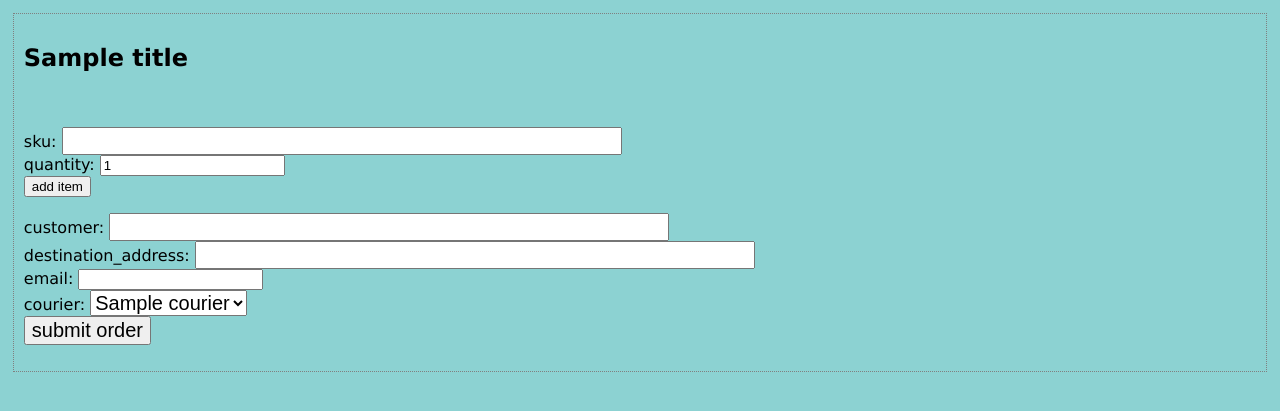
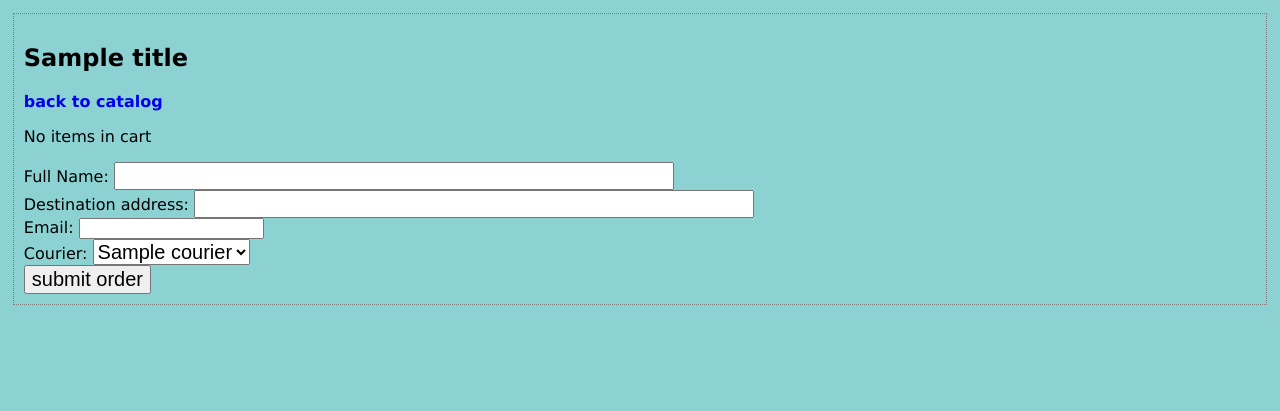
Before and after one commit to BorisThereIs/online_store, a Flask app: template templates/order_form.html in a window 1280 px wide. Shown: the top 411 px of the page. Run offline with Flask 3, Linux system fonts and the light colour scheme; the template is opened without the code that fills it: most values are stand-ins (such as "Sample title", 1, 10 or a date in 2020).

Commit message:
add new functionality
add session storage to client side.
make order form page more dynamic using js.
complete logic to save new order details.

```diff
--- a/main.py
+++ b/main.py
@@ -79,27 +79,62 @@ def submit_order():
                     request.form['email'],
                     )
 
-    sku_qty = json.loads(request.form['sku_qty_dict'])
+    raw_items = json.loads(request.form['hid_items_to_submit'])
+    print(new_order_data)
+    print(raw_items)
+
     with UseDatabase(app.config['dbconfig']) as cursor:
         sql_insert_new_order = """
-                INSERT INTO `order` (
-                    recepient_name,
-                    destination_address,
-                    courier,
-                    order_datetime,
-                    email
-                    )
-                    VALUES(%s, %s, %s, %s, %s)
-                """
+            INSERT INTO `order` (
+                recepient_name,
+                destination_address,
+                courier,
+                order_datetime,
+                email
+            )
+            VALUES(%s, %s, %s, %s, %s)
+            """
         cursor.execute(sql_insert_new_order, new_order_data)
         new_order_no = cursor.lastrowid
 
-    message = (f"Your order:"
-                f"full name: {request.form['customer']}"
-                f"destination_address: {request.form['destination_address']}"
-                f"email: {request.form['email']}"
-                f"courier: {request.form['courier']}"
-                f"sku_qty_dict: {request.form['sku_qty_dict']}")
+        print(f"new_order_no:{new_order_no}")
+
+        prepared_items = []
+        for item in raw_items:
+            prepared_items.append(
+                (
+                    new_order_no,
+                    item['sku'],
+                    item['qty'],
+                    item['price'] * item['qty'],
+                )
+            )
+
+        print(f"prepared_items:\n{prepared_items}")
+
+        sql_insert_new_order_sku_details = """
+            INSERT INTO `order_sku` (
+                order_id,
+                sku,
+                quantity,
+                orderline_price
+            )
+            VALUES(%s, %s, %s, %s)
+            """
+        cursor.executemany(sql_insert_new_order_sku_details, prepared_items)
+        print(f"rowcount:{cursor.rowcount}\n"
+                f"statement:{cursor.statement}\n"
+                f"with_rows:{cursor.with_rows}\n"
+                f"fetchall result:\n{cursor.fetchall()}")
+
+    # message = (f"Your order:"
+    #             f"full name: {request.form['customer']}"
+    #             f"destination_address: {request.form['destination_address']}"
+    #             f"email: {request.form['email']}"
+    #             f"courier: {request.form['courier']}"
+    #             f"sku_qty_dict: {request.form['sku_qty_dict']}")
+
+    message = "some message"
     return render_template('entry.html',
                             message=message)
 
--- a/static/js/all_items_page_functions.js
+++ b/static/js/all_items_page_functions.js
@@ -13,7 +13,8 @@ function addItem(e) {
     items_to_order.push({
         "sku": item_sku.innerText,
         "name": item_name.innerText,
-        "price": item_price.innerText
+        "price": Number(item_price.innerText),
+        "qty": 1
     });
 
     sessionStorage.setItem("items_to_order", JSON.stringify(items_to_order))
--- /dev/null
+++ b/static/js/order_form_functions.js
@@ -0,0 +1,131 @@
+//
+
+function changeItemQty(e) {
+    //
+    var qtyElementValue = e.target.value;
+    if (qtyElementValue == "" || qtyElementValue == "0") {
+        e.target.value = "1";
+        qtyElementValue = "1";
+    }
+    var qtyElementId = e.target.id;
+    var itemNo = qtyElementId.substring(qtyElementId.lastIndexOf("_") + 1);
+    items_to_submit[Number(itemNo - 1)]["qty"] = Number(e.target.value);
+    updateSessionStorage();
+}
+
+function updateSessionStorage() {
+    if (items_to_submit.length != 0) {
+        sessionStorage.setItem("items_to_order", JSON.stringify(items_to_submit));
+    } else {
+        sessionStorage.removeItem("items_to_order");
+    }
+
+}
+
+function removeItem(e) {
+    //
+    var removeBtnId = e.target.id;
+    var itemNo = removeBtnId.substring(removeBtnId.lastIndexOf("_") + 1);
+    items_to_submit.splice(Number(itemNo - 1), 1);
+    updateSessionStorage();
+    renderCart();
+}
+
+function handlePageRefresh(e) {
+    e.preventDefault();
+    updateSessionStorage();
+}
+
+function renderCart() {
+    //
+    if (items_to_submit.length == 0) {
+        document.getElementById("chosen-items-area").innerHTML = `<p>No items in cart</p>`;
+        return;
+    }
+
+    var newContent = "";
+    let colTitles = "";
+    let tableHeader = "";
+    let tableLines = "";
+
+    let itemKeys = Object.keys(items_to_submit[0]);
+    for (let i = 0; i < itemKeys.length; i++) {
+        colTitles += `<th>${itemKeys[i]}</th>`;
+    }
+
+    tableHeader += `<tr>${colTitles}</tr>`;
+
+    for (let item = 0; item < items_to_submit.length; item++) {
+        let lineCells = "";
+        for (let i = 0; i < itemKeys.length; i++) {
+            let tdValue = items_to_submit[item][itemKeys[i]];
+            if (itemKeys[i] == "qty") {
+                lineCells += `<td id="td_qty_${item + 1}">
+                                <input class="input-item-qty" id="input_qty_${item + 1}" type="number" value="${items_to_submit[item][itemKeys[i]]}" min="1">
+                                </input>
+                            </td>`
+                continue;
+            }
+            lineCells += `<td id="td_${item + 1}_${i + 1}">${tdValue}</td>`;
+        }
+        let lineRemoveBtn = `<td>
+                    <button class="btn-remove-item" id="btn_remove_item_${item + 1}">
+                        Remove item
+                    </button>
+                </td>`;
+        tableLines += `<tr id="tr_${item + 1}">${lineCells}${lineRemoveBtn}</tr>`
+    }
+
+    newContent += `<table>${tableHeader}${tableLines}</table>`
+    document.getElementById("chosen-items-area").innerHTML = newContent;
+    registerCartEventListeners();
+}
+
+function registerCartEventListeners() {
+    //
+    var qtyElementsList = document.querySelectorAll(".input-item-qty");
+    var listOfRemoveButtons = document.querySelectorAll(".btn-remove-item");
+
+    qtyElementsList.forEach((element) => {
+        element.addEventListener("input", changeItemQty);
+    }
+    )
+
+    listOfRemoveButtons.forEach((element) => {
+    element.addEventListener("click", removeItem);
+    })
+}
+
+function submitOrder(e) {
+    //
+    e.preventDefault();
+    if (e.target.elements["customer"].value == ""
+        || e.target.elements["destination_address"].value == ""
+        || e.target.elements["email"].value == "") {
+        alert(`all fields should be filled in`);
+        return;
+    }
+
+    var formHiddenField = e.target.elements["hid_items_to_submit"];
+    formHiddenField.value = sessionStorage.getItem("items_to_order");
+    sessionStorage.removeItem("items_to_order");
+    e.target.submit();
+}
+
+const items_to_submit = Array();
+if (sessionStorage.getItem("items_to_order") != null) {
+    items_to_submit.push(...JSON.parse(sessionStorage.getItem("items_to_order")));
+}
+
+renderCart();
+
+var listOfLinks = document.querySelectorAll("a");
+listOfLinks.forEach((element) => {
+        element.addEventListener("click", updateSessionStorage);
+    }
+)
+
+addEventListener("beforeunload", handlePageRefresh);
+
+var submitForm = document.getElementById("submit_order_form");
+submitForm.addEventListener("submit", submitOrder);
--- a/static/js/submit_order.js
+++ /dev/null
@@ -1,15 +0,0 @@
-
-var items_dict = {};
-
-function addItem() {
-    items_dict[document.getElementById("input_sku").value] = document.getElementById("input_qty").value;
-    var newContent = ""
-    for(var key in items_dict) {
-        newContent += key + ", " + items_dict[key] + "<br>";
-    }
-    var elementToChange = document.getElementById("p_chosen_items_area")
-    elementToChange.innerHTML = newContent;
-    document.getElementById("input_sku").value = "";
-    document.getElementById("input_qty").value = "";
-    document.getElementById("input_hidden").value = JSON.stringify(items_dict);
-}
--- a/templates/order_form.html
+++ b/templates/order_form.html
@@ -2,33 +2,26 @@
 
 {% block head %}
     {{ super() }}
-    <script type="text/javascript" src="/static/js/submit_order.js" defer></script>
+    <script type="text/javascript" src="/static/js/order_form_functions.js" defer></script>
 {% endblock head %}
 
 {% block body %}
 
 <h2>{{ title }}</h2>
 
-<p>
-    <a href="/"></a>
-    <br>
-    <div id="div_chosen_items_area">
-        sku:
-        <input name="sku" id="input_sku" type="text"><br>
-        quantity:
-        <input name="quantity" id="input_qty" type="number" value="1"><br>
-        <button onclick="addItem()">add item</button><br>
-        <p id="p_chosen_items_area"></p>
-    </div>
-
-    <form method="POST" action="/submit_order">
-        customer:
+<a href="/all_items">back to catalog</a>
+<br>
+<div id="chosen-items-area">
+</div>
+<div>
+    <form method="POST" action="/submit_order" id="submit_order_form">
+        Full Name:
         <input name="customer" type="text"><br>
-        destination_address:
+        Destination address:
         <input name="destination_address" type="text"><br>
-        email:
+        Email:
         <input name="email" type="email"><br>
-        courier:
+        Courier:
         <select name="courier">
             {% for courier in couriers %}
                 <option value="{{ courier[0] }}">{{ courier[1] }}</option>
@@ -36,9 +29,9 @@
         </select><br>
         <input value="submit order" type="submit"><br>
 
-        <input name="sku_qty_dict" type="hidden" id="input_hidden" value="">
+        <input name="hid_items_to_submit" type="hidden" value="">
 
     </form>
-</p>
+</div>
 
 {% endblock body %}
```
Also changed, not shown: templates/staff_only/wating_orders.html (added).
